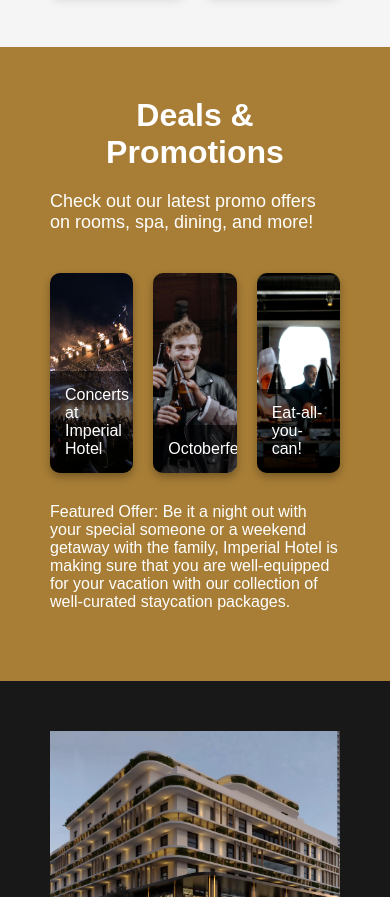
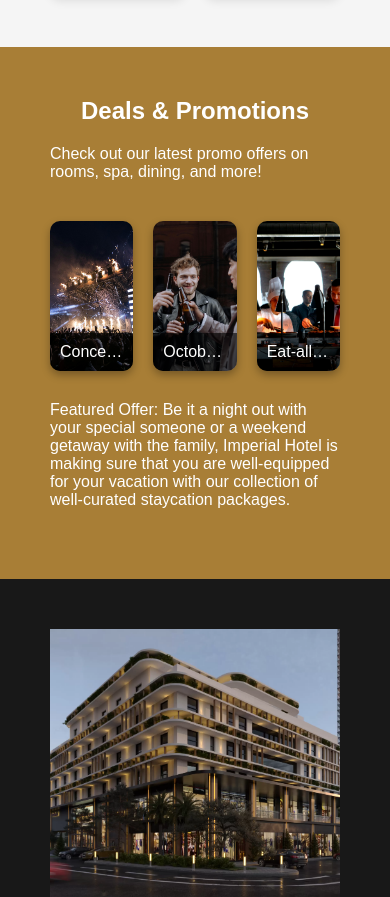
Before and after one commit to paohil/ImperialHotel, a plain HTML site: page index.html in a window 390 px wide. Shown: the part 1577-2474 px from the top of the page. Drawn offline with Linux system fonts and the light colour scheme.

Commit message:
Update styles.css

```diff
--- a/styles.css
+++ b/styles.css
@@ -365,6 +365,9 @@ body {
     width: 100%;
     box-sizing: border-box;
     text-align: left;
+    white-space: nowrap;
+    overflow: hidden;
+    text-overflow: ellipsis;
 }
 
 .featured-offer {
@@ -1363,4 +1366,19 @@ footer {
     background-attachment: scroll;
     background-position: center center;
 }
+      .deals-promotions h2 {
+        font-size: 24px;
+    }
+
+    .deals-promotions p {
+        font-size: 16px;
+    }
+
+    .promo-card {
+        height: 150px;
+    }
+
+    .promo-info {
+        padding: 10px;
+    }
 }
```
